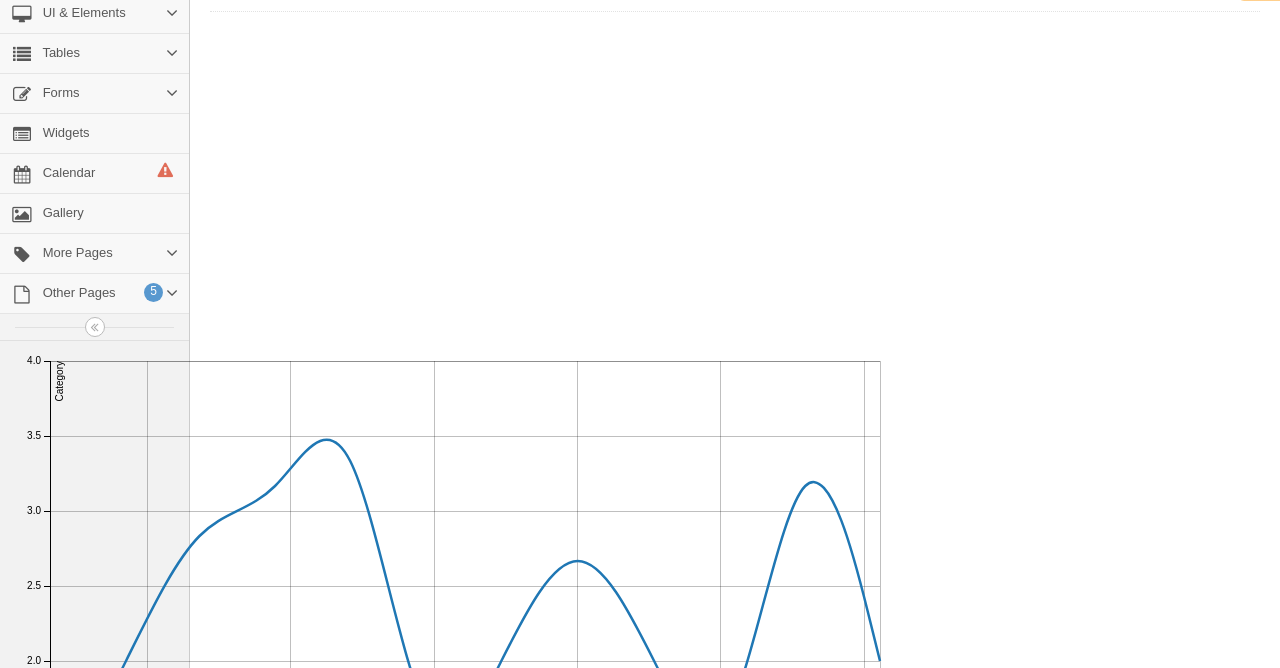
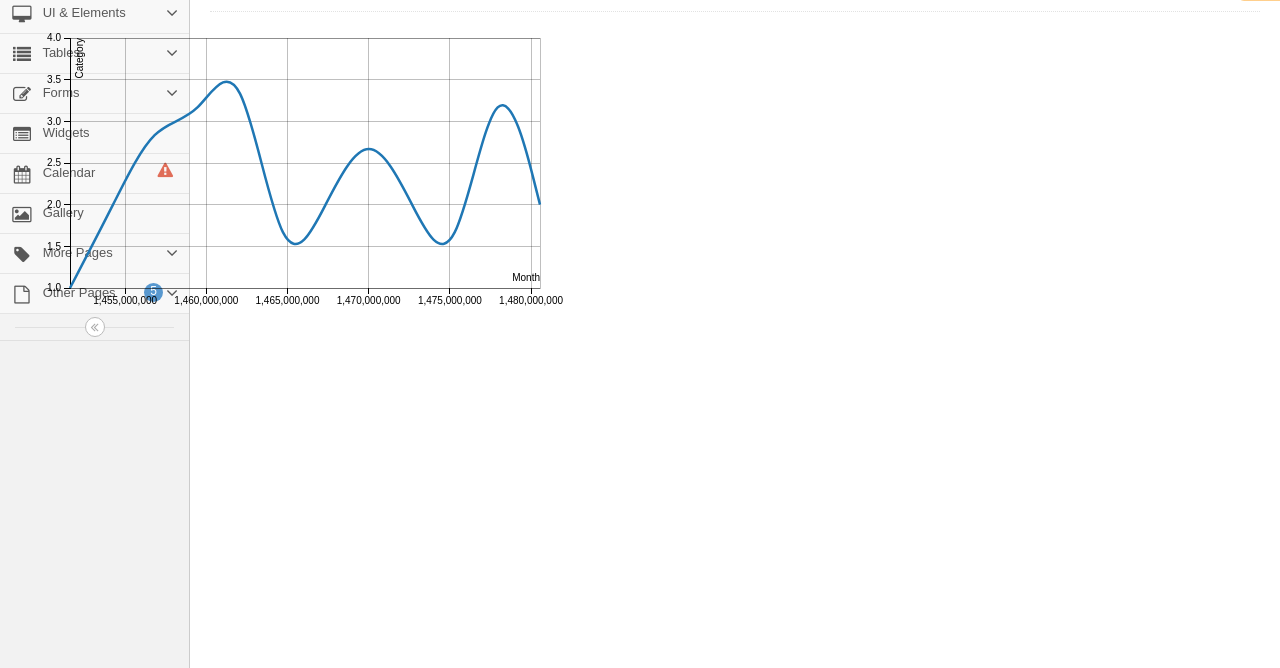
Before and after one commit to PubuduMahesh/FYP, a plain HTML site: page index.html in a window 1280 px wide. Shown: the part 132-800 px from the top of the page. Drawn offline with nearby package versions, Linux system fonts and the light colour scheme.

Commit message:
change the possiton of the data vs category graph

```diff
--- a/index.html
+++ b/index.html
@@ -772,8 +772,8 @@
                                     var data = jsonData;
 
                                     var xy_chart = d3_xy_chart()
-                                        .width(960)
-                                        .height(500)
+                                        .width(600)
+                                        .height(300)
                                         .xlabel("Month")
                                         .ylabel("Category") ;
 
@@ -781,6 +781,7 @@
                                     var svg = d3.select("body").append("svg")
                                         .datum(data)
                                         .call(xy_chart) ;
+                                    $("svg").css({top: 150, left: 20, position:'absolute'});
                                     function d3_xy_chart() {
                                         var width = 640,
                                             height = 480,
@@ -927,6 +928,9 @@
                                 })
 							</script>
 						</div><!--/.canvas for name vs category graph-->
+                        <div>
+                            <!--second graph-->
+                        </div>
 
 					</div><!-- /.page-content -->
 				</div>
```
